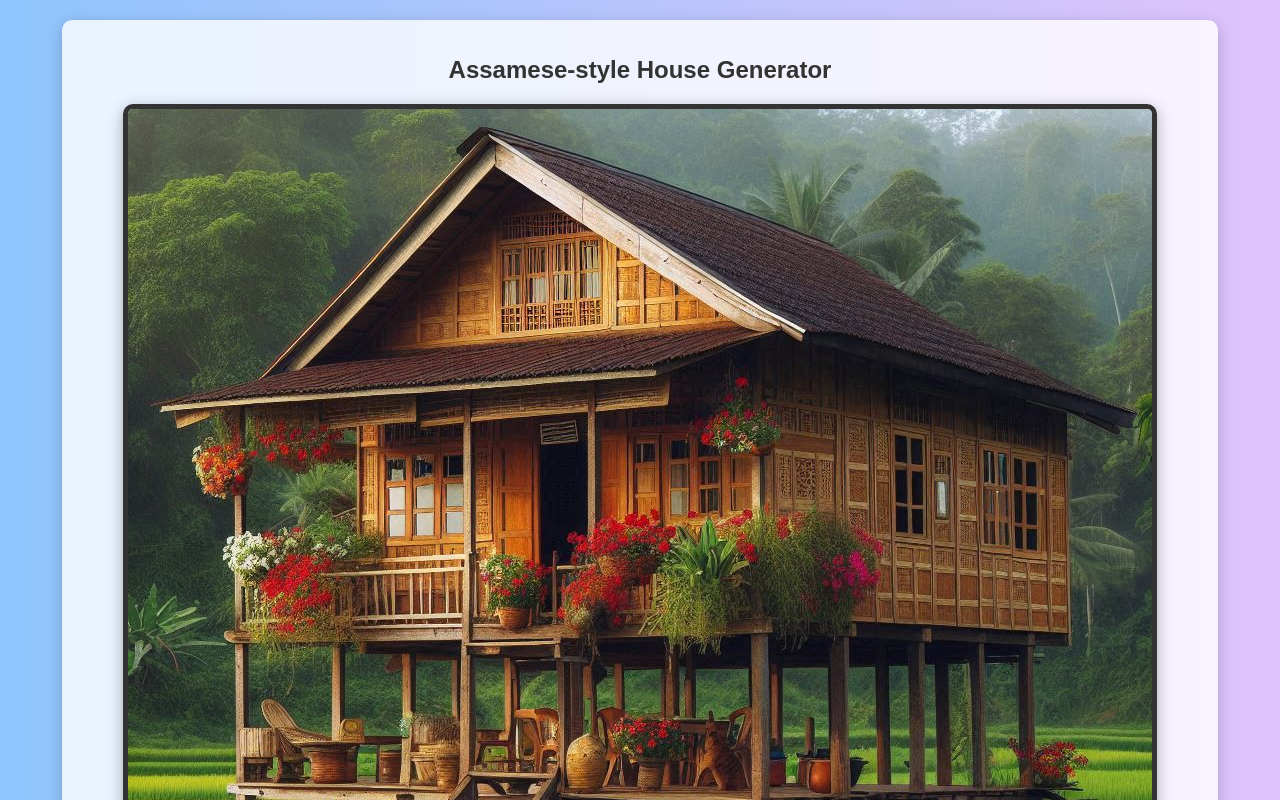
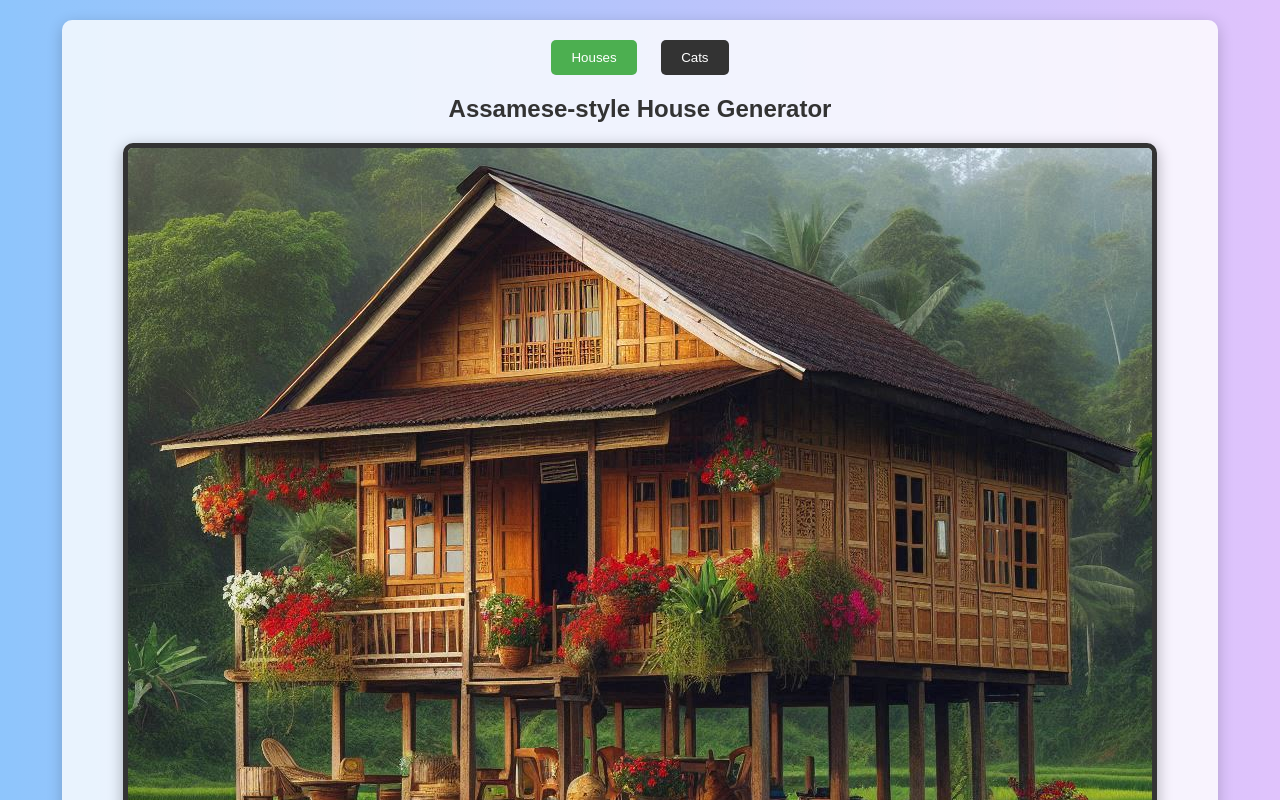
Before and after one commit to haimant/AssameseHouse, a plain HTML site: page index.html in a window 1280 px wide. Shown: the top 800 px of the page. Drawn offline with Linux system fonts and the light colour scheme.

Commit message:
Update index.html

```diff
--- a/index.html
+++ b/index.html
@@ -3,7 +3,7 @@
 <head>
     <meta charset="UTF-8">
     <meta name="viewport" content="width=device-width, initial-scale=1.0">
-    <title>Assamese-style House Generator</title>
+    <title>Image Generator</title>
     <style>
         body {
             font-family: Arial, sans-serif;
@@ -30,7 +30,7 @@
             margin-bottom: 20px;
             font-size: 24px;
         }
-        #houseImage {
+        #imageDisplay {
             max-width: 100%;
             height: auto;
             border: 5px solid #333;
@@ -38,7 +38,7 @@
             box-shadow: 0 4px 15px rgba(0, 0, 0, 0.3);
             margin-bottom: 20px;
         }
-        #newImageBtn, .nav-button {
+        #newImageBtn {
             background-color: #4CAF50;
             border: none;
             color: white;
@@ -51,20 +51,33 @@
             cursor: pointer;
             border-radius: 5px;
         }
-        .nav-button {
+        .nav {
+            margin-bottom: 20px;
+        }
+        .nav button {
             background-color: #333;
-            margin-top: 10px;
+            border: none;
+            color: white;
+            padding: 10px 20px;
+            cursor: pointer;
+            margin: 0 10px;
+            border-radius: 5px;
+        }
+        .nav button.active {
+            background-color: #4CAF50;
         }
     </style>
 </head>
 <body>
     <div class="container">
-        <h1>Assamese-style House Generator</h1>
-        <img id="houseImage" alt="Assamese-style house">
+        <div class="nav">
+            <button id="housesBtn" class="active">Houses</button>
+            <button id="catsBtn">Cats</button>
+        </div>
+        <h1 id="title">Assamese-style House Generator</h1>
+        <img id="imageDisplay" alt="Image">
         <br>
         <button id="newImageBtn">Generate New Image</button>
-        <br>
-        <button class="nav-button" onclick="window.location.href='cats.html'">Go to Cats</button>
     </div>
 
     <script>
@@ -80,12 +93,38 @@
             'images/9.jpg',
         ];
 
+        const catImages = [
+            'cats/cat1.jpg',
+            'cats/cat2.jpg',
+            'cats/cat3.jpg',
+            'cats/cat4.jpg',
+            'cats/cat5.jpg',
+        ];
+
+        let currentImages = houseImages;
+
         function updateImage() {
-            const randomIndex = Math.floor(Math.random() * houseImages.length);
-            document.getElementById('houseImage').src = houseImages[randomIndex];
+            const randomIndex = Math.floor(Math.random() * currentImages.length);
+            document.getElementById('imageDisplay').src = currentImages[randomIndex];
         }
 
-        // Update image on page load
+        document.getElementById('housesBtn').addEventListener('click', () => {
+            currentImages = houseImages;
+            document.getElementById('title').textContent = 'Assamese-style House Generator';
+            document.getElementById('housesBtn').classList.add('active');
+            document.getElementById('catsBtn').classList.remove('active');
+            updateImage();
+        });
+
+        document.getElementById('catsBtn').addEventListener('click', () => {
+            currentImages = catImages;
+            document.getElementById('title').textContent = 'Cat Image Gallery';
+            document.getElementById('catsBtn').classList.add('active');
+            document.getElementById('housesBtn').classList.remove('active');
+            updateImage();
+        });
+
+        // Initial image load
         updateImage();
 
         // Add click event listener to the button
```
